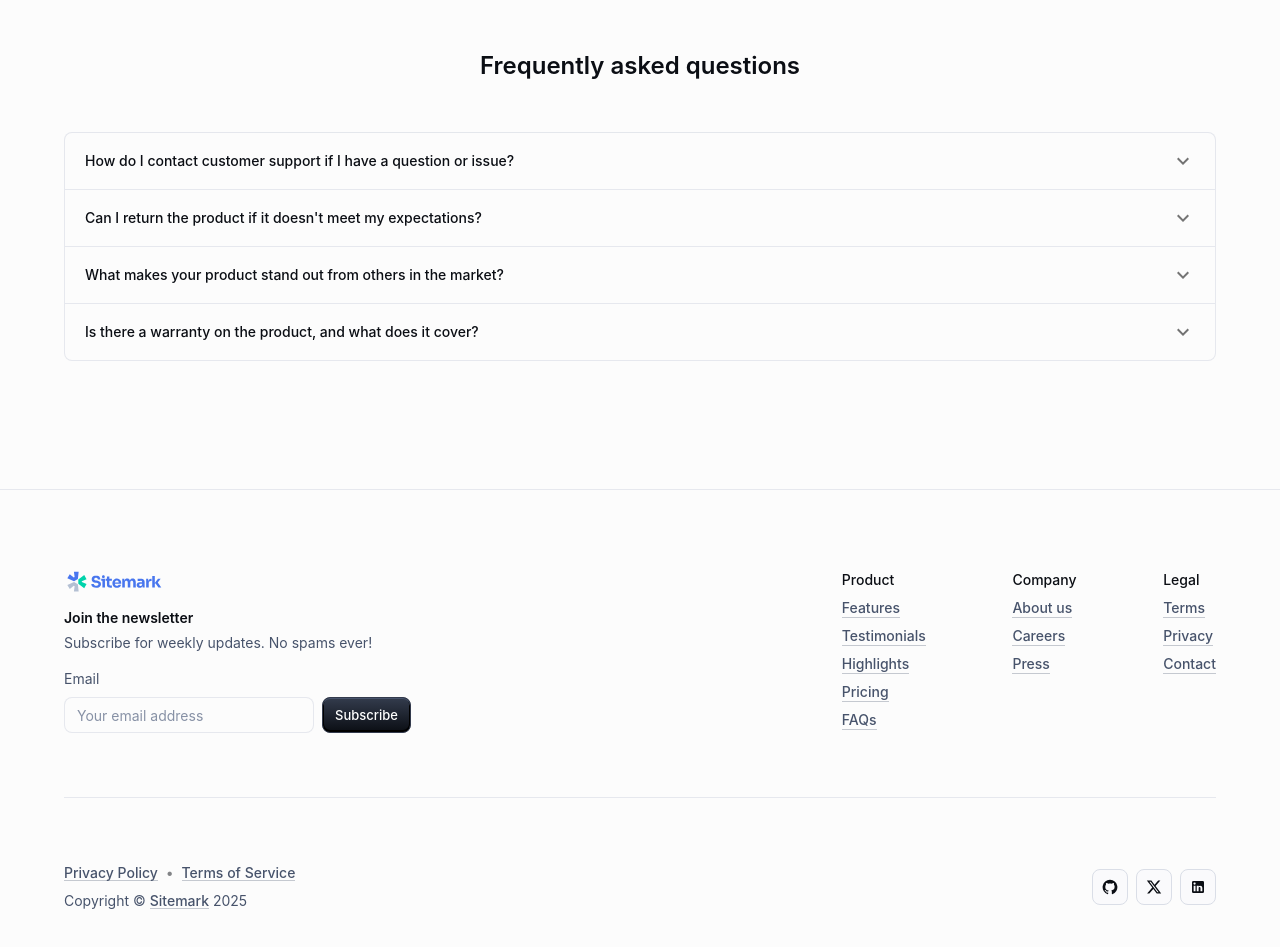
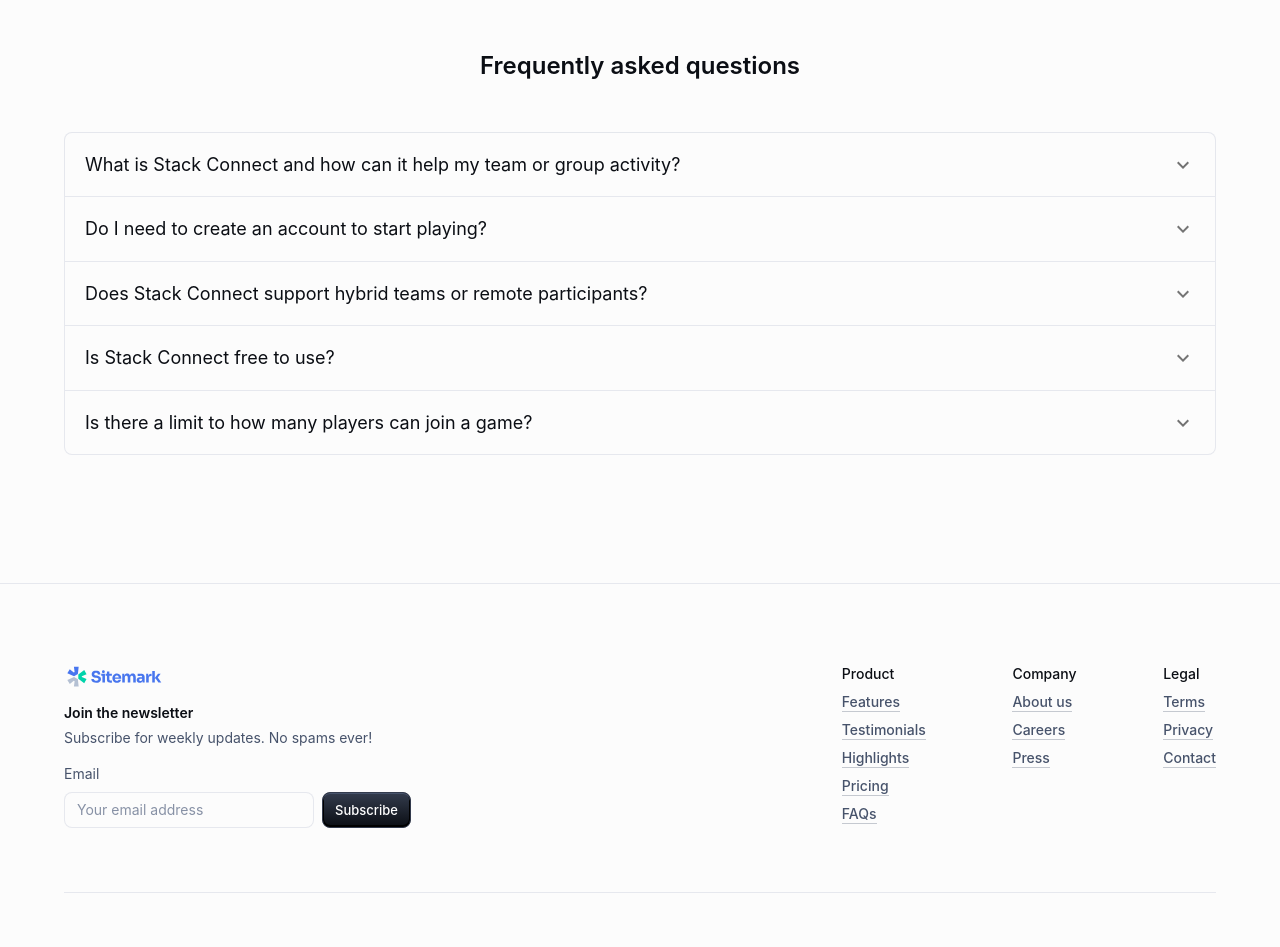
Before and after one commit to thasup/stack-connect, a Next.js app: page /landing in a window 1280 px wide. Shown: the part 4600-5547 px from the top of the page. Built offline with nearby package versions, Linux system fonts and the light colour scheme; what @mui/material-nextjs would draw is missing.

Commit message:
chore: Update FAQ section content

```diff
--- a/src/app/(public)/landing/components/FAQ.tsx
+++ b/src/app/(public)/landing/components/FAQ.tsx
@@ -5,9 +5,36 @@ import AccordionDetails from '@mui/material/AccordionDetails';
 import AccordionSummary from '@mui/material/AccordionSummary';
 import Box from '@mui/material/Box';
 import Container from '@mui/material/Container';
-import Link from '@mui/material/Link';
 import Typography from '@mui/material/Typography';
 import ExpandMoreIcon from '@mui/icons-material/ExpandMore';
+
+const items = [
+  {
+    id: 'panel1',
+    question: 'What is Stack Connect and how can it help my team or group activity?',
+    answer: 'Stack Connect is an interactive platform designed to break the ice and build connections through collaborative games. Whether you\'re hosting a physical team gathering, sprint retrospective, or online meeting, our games foster engagement and fun conversations.',
+  },
+  {
+    id: 'panel2',
+    question: 'Do I need to create an account to start playing?',
+    answer: 'You can jump right in without an account for quick sessions! However, creating an account unlocks custom game settings, game history tracking, and personalized game recommendations.',
+  },
+  {
+    id: 'panel3',
+    question: 'Does Stack Connect support hybrid teams or remote participants?',
+    answer: 'Yes! Our online mode is built for seamless hybrid sessions, allowing both in-room and remote participants to interact through the same game interface in real-time.',
+  },
+  {
+    id: 'panel4',
+    question: 'Is Stack Connect free to use?',
+    answer: 'Stack Connect is free to use for most games and features. As the platform grows and traffic increases, some advanced features or higher traffic usage may be subject to limitations or premium access to ensure sustainable service.',
+  },
+  {
+    id: 'panel5',
+    question: 'Is there a limit to how many players can join a game?',
+    answer: 'Stack Connect is designed to accommodate both small teams and larger groups. While there are no fixed limits for now, player capacity may be adjusted in the future to maintain a smooth user experience as the platform scales.',
+  },
+];
 
 export default function FAQ() {
   const [expanded, setExpanded] = React.useState<string[]>([]);
@@ -46,108 +73,31 @@ export default function FAQ() {
         Frequently asked questions
       </Typography>
       <Box sx={{ width: '100%' }}>
+        {items.map((item) => (
           <Accordion
-          expanded={expanded.includes('panel1')}
-          onChange={handleChange('panel1')}
+            key={item.id}
+            expanded={expanded.includes(item.id)}
+            onChange={handleChange(item.id)}
           >
             <AccordionSummary
               expandIcon={<ExpandMoreIcon />}
-            aria-controls="panel1d-content"
-            id="panel1d-header"
+              aria-controls={`${item.id}d-content`}
+              id={`${item.id}d-header`}
             >
-            <Typography component="span" variant="subtitle2">
-              How do I contact customer support if I have a question or issue?
+              <Typography component="span" variant="subtitle1">
+                {item.question}
               </Typography>
             </AccordionSummary>
             <AccordionDetails>
               <Typography
                 variant="body2"
                 gutterBottom
-              sx={{ maxWidth: { sm: '100%', md: '70%' } }}
               >
-              You can reach our customer support team by emailing&nbsp;
-              <Link href="mailto:support@email.com">support@email.com</Link>
-              &nbsp;or calling our toll-free number. We&apos;re here to assist you
-              promptly.
+                {item.answer}
               </Typography>
             </AccordionDetails>
           </Accordion>
-        <Accordion
-          expanded={expanded.includes('panel2')}
-          onChange={handleChange('panel2')}
-        >
-          <AccordionSummary
-            expandIcon={<ExpandMoreIcon />}
-            aria-controls="panel2d-content"
-            id="panel2d-header"
-          >
-            <Typography component="span" variant="subtitle2">
-              Can I return the product if it doesn&apos;t meet my expectations?
-            </Typography>
-          </AccordionSummary>
-          <AccordionDetails>
-            <Typography
-              variant="body2"
-              gutterBottom
-              sx={{ maxWidth: { sm: '100%', md: '70%' } }}
-            >
-              Absolutely! We offer a hassle-free return policy. If you&apos;re not
-              completely satisfied, you can return the product within [number of
-              days] days for a full refund or exchange.
-            </Typography>
-          </AccordionDetails>
-        </Accordion>
-        <Accordion
-          expanded={expanded.includes('panel3')}
-          onChange={handleChange('panel3')}
-        >
-          <AccordionSummary
-            expandIcon={<ExpandMoreIcon />}
-            aria-controls="panel3d-content"
-            id="panel3d-header"
-          >
-            <Typography component="span" variant="subtitle2">
-              What makes your product stand out from others in the market?
-            </Typography>
-          </AccordionSummary>
-          <AccordionDetails>
-            <Typography
-              variant="body2"
-              gutterBottom
-              sx={{ maxWidth: { sm: '100%', md: '70%' } }}
-            >
-              Our product distinguishes itself through its adaptability, durability,
-              and innovative features. We prioritize user satisfaction and
-              continually strive to exceed expectations in every aspect.
-            </Typography>
-          </AccordionDetails>
-        </Accordion>
-        <Accordion
-          expanded={expanded.includes('panel4')}
-          onChange={handleChange('panel4')}
-        >
-          <AccordionSummary
-            expandIcon={<ExpandMoreIcon />}
-            aria-controls="panel4d-content"
-            id="panel4d-header"
-          >
-            <Typography component="span" variant="subtitle2">
-              Is there a warranty on the product, and what does it cover?
-            </Typography>
-          </AccordionSummary>
-          <AccordionDetails>
-            <Typography
-              variant="body2"
-              gutterBottom
-              sx={{ maxWidth: { sm: '100%', md: '70%' } }}
-            >
-              Yes, our product comes with a [length of warranty] warranty. It covers
-              defects in materials and workmanship. If you encounter any issues
-              covered by the warranty, please contact our customer support for
-              assistance.
-            </Typography>
-          </AccordionDetails>
-        </Accordion>
+        ))}
       </Box>
     </Container>
   );
```
Lines whose indentation alone changed are shown as unchanged.
